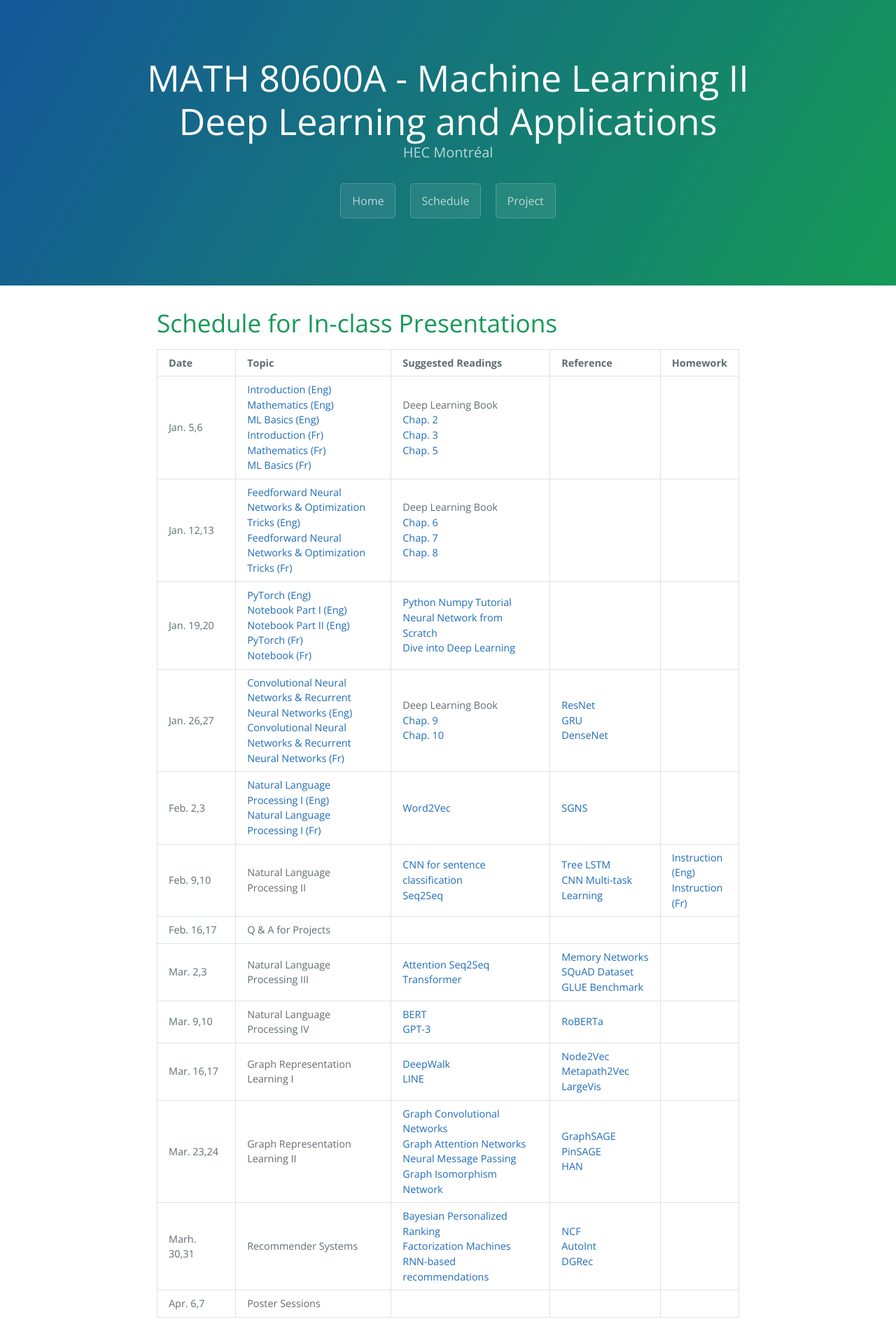
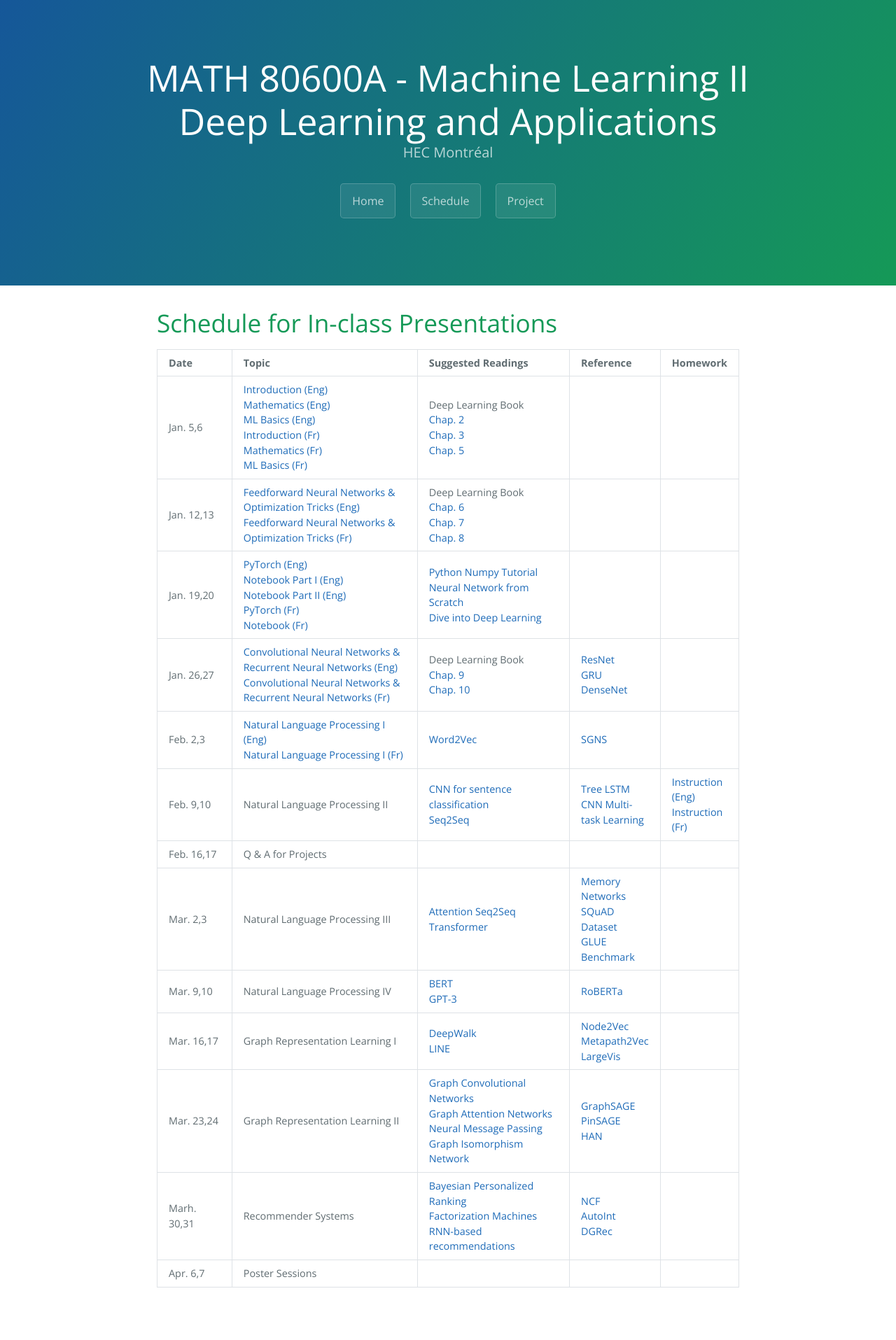
Before and after one commit to DeepGraphLearning/Math80600A_2022W, a Jekyll site: the page built from schedule.md, in a window 1280 px wide. Shown: the whole page at 70% size. Built offline with Jekyll 4.4.1, drawn with Linux system fonts in a browser that asks for light colours; after the commit the page ends 1872 px from its top, so only the background shows below that.

Commit message:
Update schedule.md

```diff
--- a/schedule.md
+++ b/schedule.md
@@ -200,10 +200,10 @@ schedule:
 <table>
 <colgroup>
 <col width="15%" />
+<col width="40%" />
 <col width="30%" />
-<col width="30%" />
-<col width="20%" />
-<col width="10%" />
+<col width="15%" />
+<col width="15%" />
 </colgroup>
   <tr>
     <th>Date</th>
```
